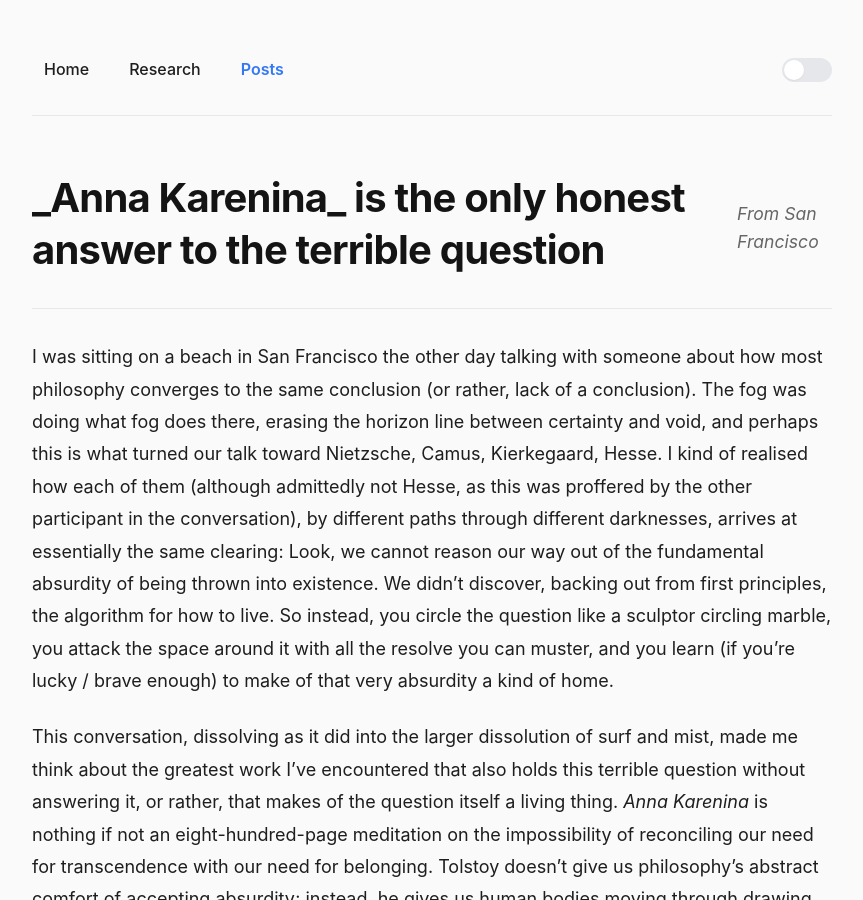
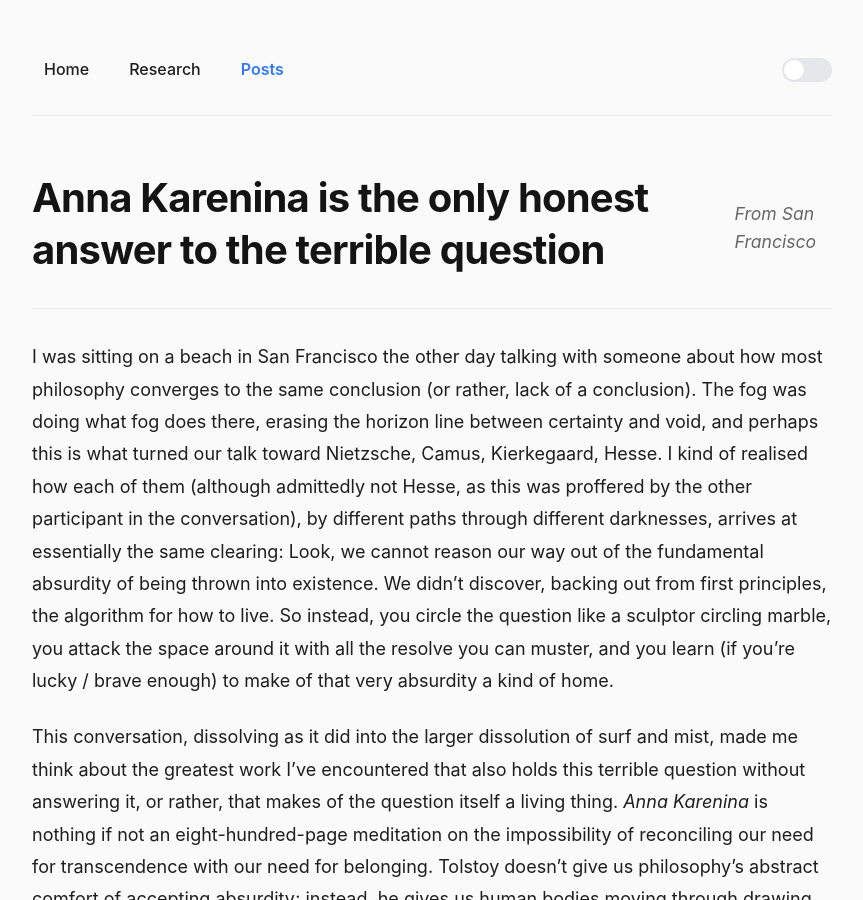
Before and after one commit to charlieoneill11/charlieoneill11.github.io, a Jekyll site: the page built from _posts/2025-10-23-anna.md, in a window 1280 px wide and 900 px high. Shown: the whole window, without its empty margins (208-1071 px from the left). Built offline with Jekyll 4.4.1, drawn with Linux system fonts in a browser that asks for light colours.

```diff
--- a/_posts/2025-10-23-anna.md
+++ b/_posts/2025-10-23-anna.md
@@ -1,6 +1,6 @@
 ---
 layout: post
-title: _Anna Karenina_ is the only honest answer to the terrible question
+title: Anna Karenina is the only honest answer to the terrible question
 date: 2025-10-23
 description: From San Francisco
 ---
```
